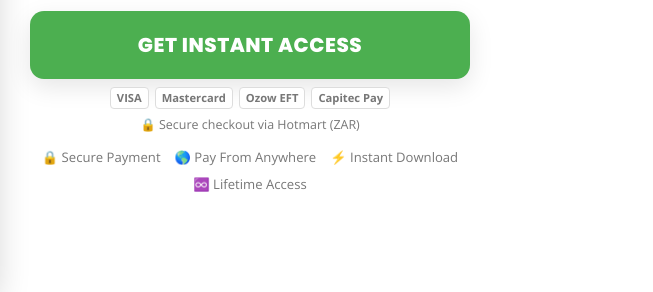
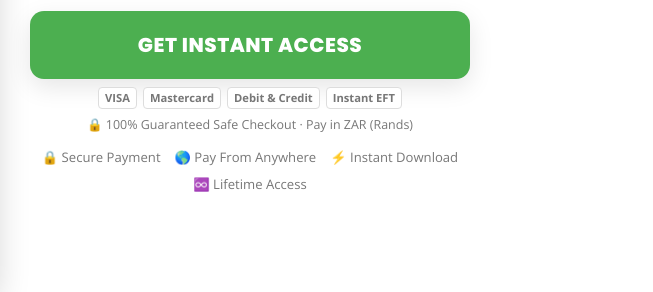
Before and after one commit to rosariocustodio/recipes, a plain HTML site: page index.html in a window 1280 px wide. Shown: the part 552-844 px from the top of the page, 627-1280 px from the left. Drawn offline with nearby package versions, Linux system fonts and the light colour scheme.

Commit message:
Remover referencias a Hotmart e aplicar faixa de seguranca universal em ZAR (Opcao 2)

```diff
--- a/index.html
+++ b/index.html
@@ -164,7 +164,7 @@
   @media(max-width:760px){.proof{bottom:92px}}
 </style>
 <script>
-/* Meta Pixel + Conversions API: PageView only (purchases are confirmed by Hotmart).
+/* Meta Pixel + Conversions API: PageView only (purchases are confirmed by checkout gateway).
    Not loaded for visitors in regions that require cookie consent (EU/EEA, UK, CH) or unknown regions. */
 (function(){
   var PIXEL_ID='2237224530389453';
@@ -340,7 +340,7 @@
 </footer>
 <div id="privacy" class="container" style="display:none;font-size:13px;color:#555;max-width:760px;margin:0 auto 40px">
   <h3>Privacy Policy</h3>
-  <p>We use the Meta Pixel and Meta Conversions API (Meta Platforms) to measure visits to this page for advertising measurement and to improve our ads on Facebook and Instagram. When you visit, Meta may receive your browser information, IP address, the page address and Meta cookies (_fbp/_fbc). We do not share your name or email with Meta. Visitors in the EU/EEA, UK and Switzerland are not tracked. You can opt out of ad personalization in your Facebook ad settings, block cookies in your browser, or contact us at digitalworldhubsupport@gmail.com. We process personal information in compliance with the Protection of Personal Information Act (POPIA). Payments are processed by Hotmart under its own privacy policy.</p>
+  <p>We use the Meta Pixel and Meta Conversions API (Meta Platforms) to measure visits to this page for advertising measurement and to improve our ads on Facebook and Instagram. When you visit, Meta may receive your browser information, IP address, the page address and Meta cookies (_fbp/_fbc). We do not share your name or email with Meta. Visitors in the EU/EEA, UK and Switzerland are not tracked. You can opt out of ad personalization in your Facebook ad settings, block cookies in your browser, or contact us at digitalworldhubsupport@gmail.com. We process personal information in compliance with the Protection of Personal Information Act (POPIA). Payments are processed securely under our payment gateway's privacy policy.</p>
 </div>
 
 <!-- ===== SOCIAL PROOF POPUP ===== -->
@@ -367,7 +367,7 @@ const CONFIG = {
   checkoutLink:  "https://pay.hotmart.com/H107936016A?off=4zdyxr6s&checkoutMode=10",
   guaranteeDays: "7",
   countdownHours: 23,                  // rolling countdown; restarts per visitor after it ends
-  paymentProcessor: "Hotmart",
+  paymentProcessor: "Secure Gateway",
   supportEmail:  "digitalworldhubsupport@gmail.com",
   /* Real testimonials only. Format:
      { name: "Mary", country: "USA", review: "Loved it!" }
@@ -427,8 +427,8 @@ window.addEventListener("pageshow", tick);
 document.querySelectorAll(".checkout").forEach(a => {
   if (a.closest(".sticky")) return;
   const d = document.createElement("div"); d.className = "secure";
-  d.innerHTML = '<span class="card">VISA</span><span class="card">Mastercard</span><span class="card">Ozow EFT</span><span class="card">Capitec Pay</span>' +
-    '<span>🔒 Secure checkout via ' + CONFIG.paymentProcessor + ' (ZAR)</span>';
+  d.innerHTML = '<span class="card">VISA</span><span class="card">Mastercard</span><span class="card">Debit & Credit</span><span class="card">Instant EFT</span>' +
+    '<span>🔒 100% Guaranteed Safe Checkout · Pay in ZAR (Rands)</span>';
   a.after(d);
 });
 
```
